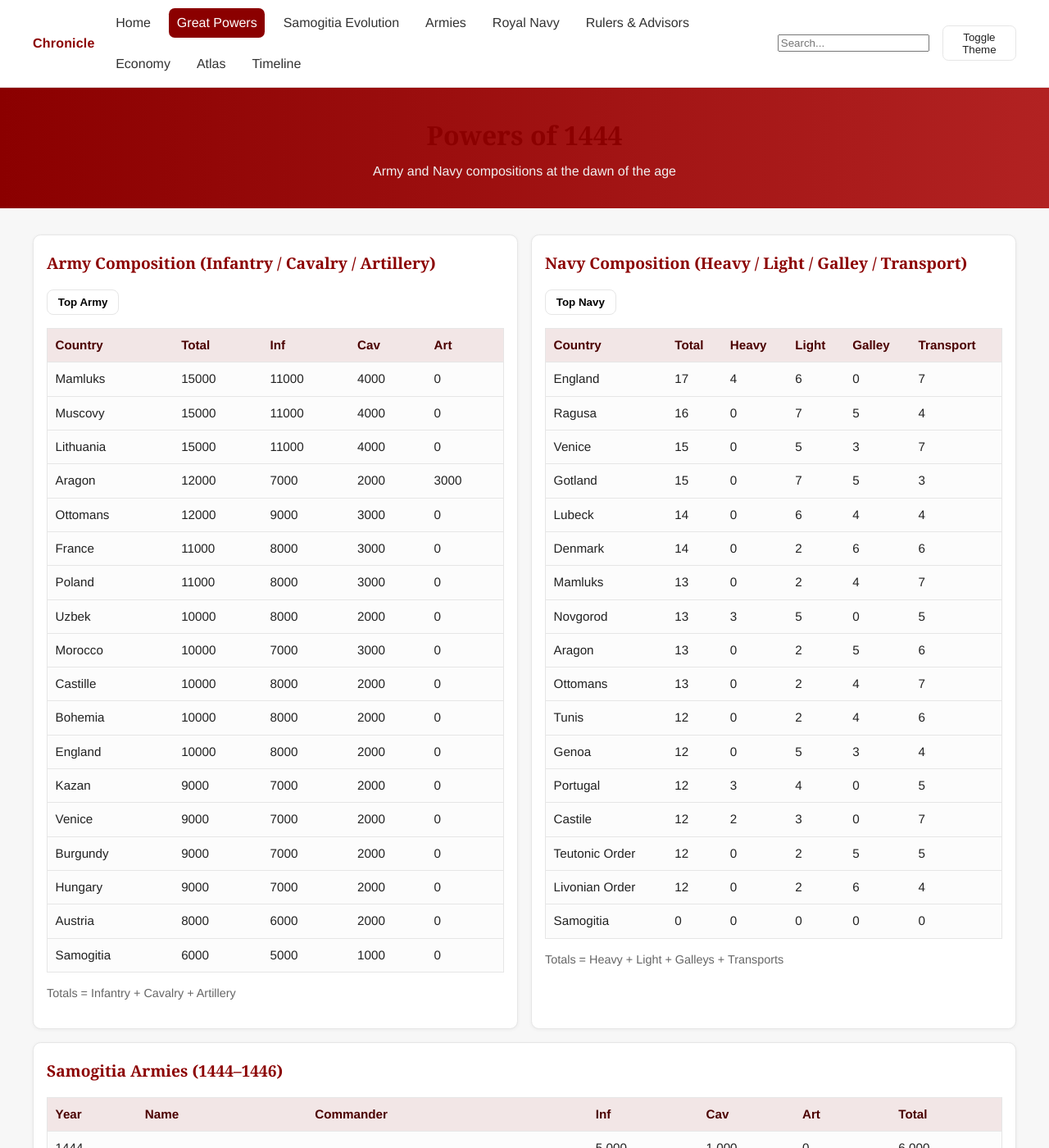
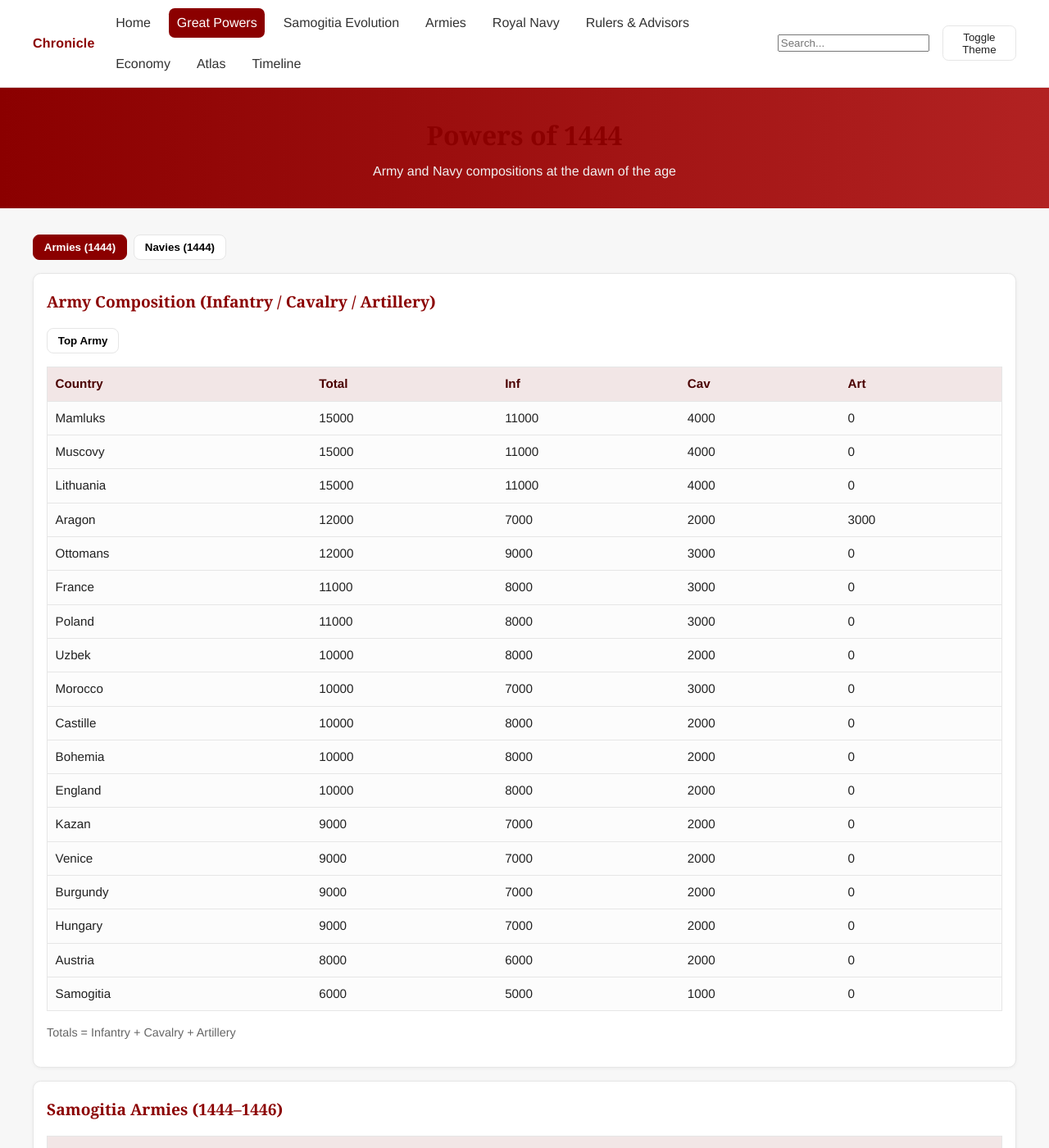
Before and after one commit to RolandasD/SamogitianChronicle, a Jekyll site: the page built from powers.html, in a window 1280 px wide and 1400 px high. Shown: the whole window at 82% size. Built offline with Jekyll 4.4.1, drawn with Linux system fonts in a browser that asks for light colours; comment, search, counter and statistics services are not loaded.

Commit message:
Update powers.html

```diff
--- a/powers.html
+++ b/powers.html
@@ -7,14 +7,15 @@ description: Army and navy compositions of major powers in 1444.
 <style>
   /* Page-specific styles for Powers */
   .container{max-width:1200px;}
-    .grid{display:grid;grid-template-columns:1fr 1fr;gap:1rem;}
-    @media(max-width:940px){.grid{grid-template-columns:1fr;}}
   canvas{height:480px!important;}
   .toolbar{display:flex;gap:.5rem;align-items:center;margin:.25rem 0 1rem;}
   .toolbar button{border:1px solid var(--line);background:#fff;border-radius:.5rem;padding:.45rem .8rem;cursor:pointer;font-weight:600;}
   .toolbar button:hover{background:#f6f6f6;}
   .highlight{background:#fffbdd;}
   th.sortable{cursor:pointer;}
+  .tabs{display:flex;gap:.5rem;flex-wrap:wrap;margin:.5rem 0 1rem;}
+  .tabs button{border:1px solid var(--line);background:#fff;border-radius:.5rem;padding:.45rem .8rem;font-weight:700;cursor:pointer;}
+  .tabs button.active{background:var(--accent,#8b0000);border-color:var(--accent,#8b0000);color:#fff;}
 </style>
 
 <header class="banner">
@@ -23,9 +24,14 @@ description: Army and navy compositions of major powers in 1444.
 </header>
 
 <main class="container">
-  <section class="grid">
-    <!-- Army Table -->
-    <article class="card">
+  <!-- Tabs -->
+  <div class="tabs">
+    <button class="active" data-tab="armies">Armies (1444)</button>
+    <button data-tab="navies">Navies (1444)</button>
+  </div>
+
+  <!-- Armies Tab -->
+  <article id="tab-armies" class="card">
     <h2>Army Composition (Infantry / Cavalry / Artillery)</h2>
     <div class="toolbar">
       <button id="highlightArmy" type="button">Top Army</button>
@@ -47,8 +53,8 @@ description: Army and navy compositions of major powers in 1444.
     <p class="muted">Totals = Infantry + Cavalry + Artillery</p>
   </article>
 
-    <!-- Navy Table -->
-    <article class="card">
+  <!-- Navies Tab -->
+  <article id="tab-navies" class="card" hidden>
     <h2>Navy Composition (Heavy / Light / Galley / Transport)</h2>
     <div class="toolbar">
       <button id="highlightNavy" type="button">Top Navy</button>
@@ -70,7 +76,6 @@ description: Army and navy compositions of major powers in 1444.
     </div>
     <p class="muted">Totals = Heavy + Light + Galleys + Transports</p>
   </article>
-  </section>
 
   <!-- Samogitia named armies (optional helper table) -->
   <section class="card" style="margin-top:1rem;">
@@ -109,12 +114,9 @@ description: Army and navy compositions of major powers in 1444.
   <!-- Interactive Chart -->
   <section class="card" style="margin-top:2rem;">
     <h2>Evolution of Armies &amp; Navies</h2>
-
-    <!-- Toggle all -->
     <div class="toolbar">
       <button id="toggleAllBtn" type="button">Show all</button>
     </div>
-
     <canvas id="evolutionChart"></canvas>
     <p class="muted">Interactive: Hover for values, click legend to toggle individual countries, or use “Toggle all”.</p>
   </section>
@@ -170,7 +174,23 @@ description: Army and navy compositions of major powers in 1444.
   document.getElementById('highlightArmy').addEventListener('click',()=>highlightTop(ARMIES_1444,'army-rows'));
   document.getElementById('highlightNavy').addEventListener('click',()=>highlightTop(NAVIES_1444,'navy-rows'));
 
-  const YEARS=Object.keys(SAMOGITIA_BY_YEAR);
+  // ---------- Tabs ----------
+  const tabs = document.querySelectorAll('.tabs button');
+  const panels = {
+    armies: document.getElementById('tab-armies'),
+    navies: document.getElementById('tab-navies'),
+  };
+  tabs.forEach(btn=>{
+    btn.addEventListener('click', ()=>{
+      tabs.forEach(b=>b.classList.remove('active'));
+      btn.classList.add('active');
+      Object.values(panels).forEach(p=>p.hidden=true);
+      panels[btn.dataset.tab].hidden=false;
+    });
+  });
+
+  // ---------- Chart ----------
+  const YEARS = Object.keys(SAMOGITIA_BY_YEAR);
 
   function hslColor(i,total,sat=70,light=45){
     const hue=(i*360/total)%360;
@@ -186,9 +206,9 @@ description: Army and navy compositions of major powers in 1444.
     const series=YEARS.map(y=>{
       if(r.name==='Samogitia'){
         const v=SAMOGITIA_BY_YEAR[y];
-        return v?(v.inf+v.cav+v.art):null;
+        return v ? (v.inf+v.cav+v.art) : null;
       }
-      return y===YEARS[0]?r.total:null;
+      return y===YEARS[0] ? r.total : null;
     });
     datasets.push({label:`${r.name} Army`,data:series,borderColor:color,backgroundColor:color,hidden:true});
   });
```
Also changed, not shown: other parts of powers.html (+17 -17 lines). Lines whose indentation alone changed are shown as unchanged.
